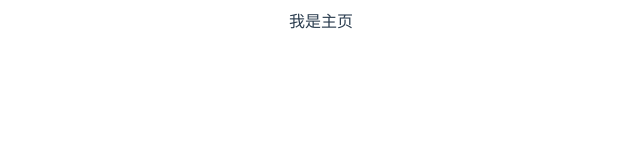
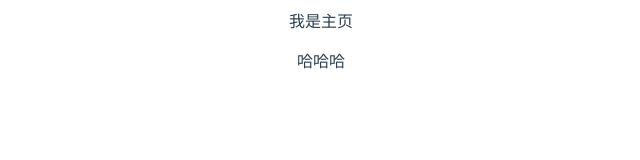
Before and after one commit to Gabrielkaliboy/resource, a Vue app: page / in a window 1280 px wide. Shown: the top 160 px of the page, without its empty margins (319-959 px from the left). Built offline with nearby package versions, Linux system fonts and the light colour scheme.

Commit message:
editorconfig写入依赖

```diff
--- a/package.json
+++ b/package.json
@@ -19,6 +19,7 @@
     "@vue/cli-service": "^3.6.0",
     "@vue/eslint-config-prettier": "^4.0.1",
     "babel-eslint": "^10.0.1",
+    "editorconfig": "^0.15.3",
     "eslint": "^5.16.0",
     "eslint-plugin-vue": "^5.0.0",
     "less": "^3.0.4",
--- a/src/views/home/Home.vue
+++ b/src/views/home/Home.vue
@@ -1,6 +1,9 @@
 <template>
   <div class="home">
-    我是主页
+		我是主页
+		<p>
+			哈哈哈
+		</p>
   </div>
 </template>
 
```
